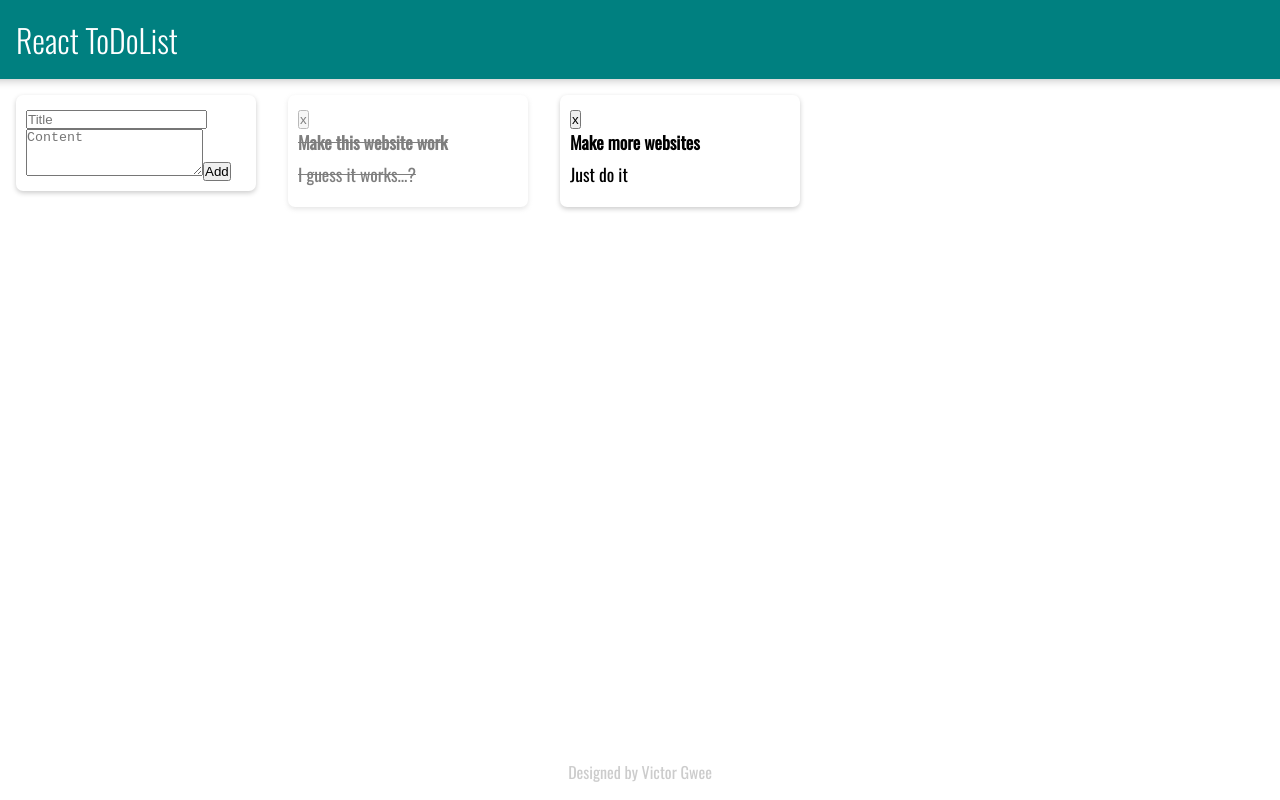
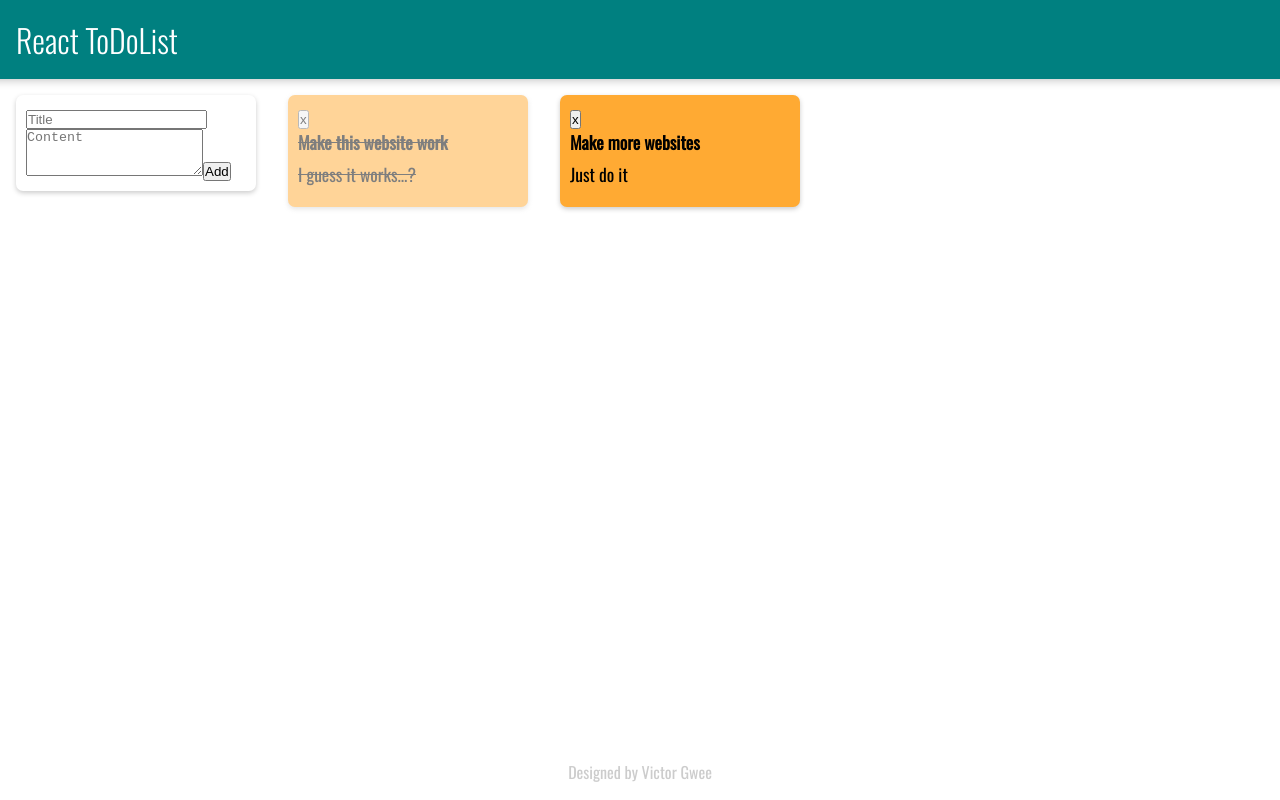
Before and after one commit to vicgwee/React_ToDoList, a React (Create React App) app in the folder react-todolist/: page / in a window 1280 px wide. Built offline with nearby package versions, Linux system fonts and the light colour scheme.

Commit message:
change note--urgent colour

```diff
--- a/react-todolist/public/styles.css
+++ b/react-todolist/public/styles.css
@@ -53,6 +53,10 @@ footer p {
     text-decoration: line-through;
 }
 
+.note--urgent {
+    background: #fa3;
+}
+
 
 .note h1 {
     font-size: 1.1em;
```
